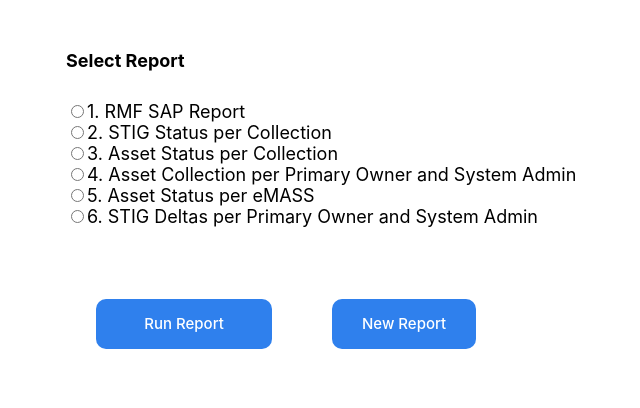
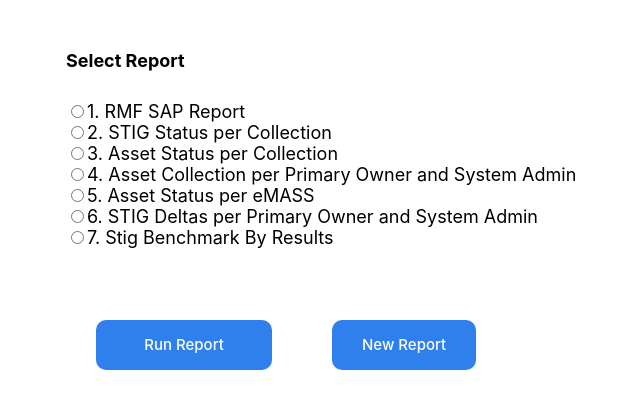
Before and after one commit to smehlmann/react-fastify-app, a React (Create React App) app in the folder client/: page / in a window 1280 px wide. Shown: the top 408 px of the page, without its empty margins (14-654 px from the left). Built offline with nearby package versions, Linux system fonts and the light colour scheme.

Commit message:
Add files via upload

```diff
--- a/client/src/App.js
+++ b/client/src/App.js
@@ -229,6 +229,16 @@
               />
               <span>6. STIG Deltas per Primary Owner and System Admin</span>
             </label>
+            <br />
+            <label>
+              <input
+                type="radio"
+                value="9"
+                checked={this.state.report === "9"}
+                onChange={this.onRadioChange}
+              />
+              <span>7. Stig Benchmark By Results</span>
+            </label>
             <br /><br />
             {showEmassNum && (
               <div id='emassDiv'>
```
